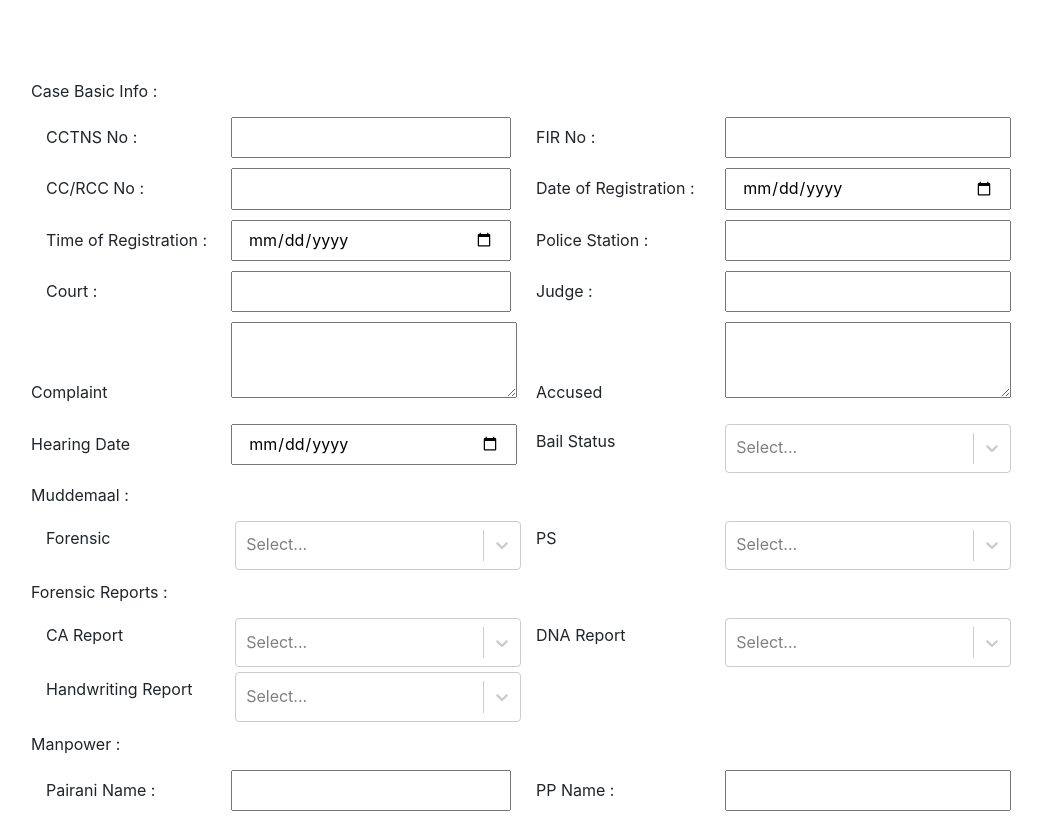
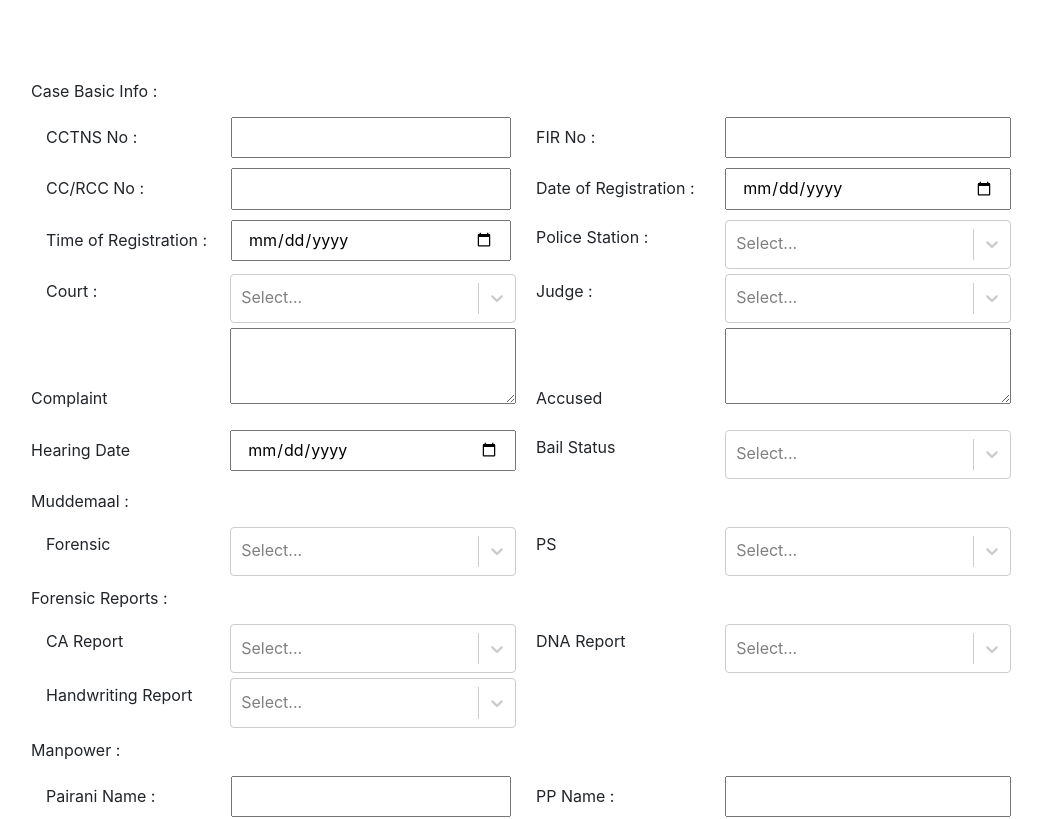
Before and after one commit to sachindelaplex/ccms-web-client, a React (Create React App) app: page /details in a window 1280 px wide. Shown: the top 819 px of the page, without its empty margins (119-1161 px from the left). Built offline with nearby package versions, Linux system fonts and the light colour scheme; no server answers.

Commit message:
submit button

```diff
--- a/src/components/details/details.css
+++ b/src/components/details/details.css
@@ -19,8 +19,8 @@ body {
     padding-left: 0px;
 }
 
-.mrl-4{
-    margin-left: -4px;
+.mrl-5{
+    margin-left: -5px;
 }
 
 .pd-0{
--- a/src/components/details/details.js
+++ b/src/components/details/details.js
@@ -56,6 +56,10 @@ function Details(props){
         setInputs({...inputs, [name]: value})
       }
 
+      const submit = () => {
+
+      }
+
      return (
         <React.Fragment>
             <form class="form">
@@ -88,13 +92,17 @@ function Details(props){
                 <label class="col-5">Time of Registration : </label>
                 <input class="col-7" type="date" name="regTime" value={inputs.regTime} onChange={handleInputChange}/>
                 </div>
-                <div class="w-50">
+                <div class="w-50 row mr-0">
                 <label class="col-5">Police Station :  </label>
-                <input class="col-7" type="text" name="policeStation" value={inputs.policeStation} onChange={handleInputChange}/>
+                <div class="col-7 pd-0">
+                    <Select  name="policeStation" value={policeStation} onChange={e => setPoliceStation(e)} options={options}/>
+                </div>
+
+                {/* <input class="col-7" type="text" name="policeStation" value={inputs.policeStation} onChange={handleInputChange}/>             */}
                 </div>
                 </div>
 
-                <div class="row mr5">
+                {/* <div class="row mr5">
                 <div class="w-50 pdr-10">
                 <label class="col-5">Court :  </label>
                 <input class="col-7" type="text" name="court" value={inputs.court} onChange={handleInputChange}/>
@@ -103,13 +111,30 @@ function Details(props){
                 <label class="col-5">Judge :  </label>
                 <input class="col-7" type="text" name="judge" value={inputs.judge} onChange={handleInputChange}/>
                 </div>
+                </div> */}
+
+
+                <div class="row mr5">
+                <div class="w-50 row mr-0">
+                    <label class="col-5">Court :</label>
+                    <div class="col-7 pd-0 mrl-5">
+                    <Select  name="court" value={court} onChange={e => setCourt(e)} options={options}/>
+                    </div>
+                </div>
+
+                <div class="w-50 row mr-0">
+                    <label class="col-5">Judge :</label>
+                    <div class="col-7 pd-0">
+                    <Select  name="judge" value={judge} onChange={e => setJudge(e)} options={options}/>
+                    </div>
+                </div>
                 </div>
                 </div>
 
                 <div class="row mr5">
                 <div class="w-50">
                     <label class="col-5 pdl-0">Complaint</label>
-                    <textarea class="col-7 mrl-4" name="complaint" value={inputs.complaint} onChange={handleInputChange} />
+                    <textarea class="col-7 mrl-5" name="complaint" value={inputs.complaint} onChange={handleInputChange} />
                 </div>
 
                 <div class="w-50">
@@ -121,7 +146,7 @@ function Details(props){
                 <div class="row mr5">
                 <div class="w-50">
                     <label class="col-5 pdl-0">Hearing Date</label>
-                    <input type="date" class="col-7 mrl-4" name="hearingDate" value={inputs.hearingDate} onChange={handleInputChange}/>
+                    <input type="date" class="col-7 mrl-5" name="hearingDate" value={inputs.hearingDate} onChange={handleInputChange}/>
                 </div>
 
                 <div class="w-50 row mr-0">
@@ -137,7 +162,7 @@ function Details(props){
                 <div class="row mr5">
                 <div class="w-50 row mr-0">
                     <label class="col-5">Forensic</label>
-                    <div class="col-7 pd-0">
+                    <div class="col-7 pd-0 mrl-5">
                     <Select  name="forensic" value={forensic} onChange={e => setForensic(e)} options={options}/>
                     </div>
                 </div>
@@ -156,7 +181,7 @@ function Details(props){
                 <div class="row mr5">
                 <div class="w-50 row mr-0">
                     <label class="col-5">CA Report</label>
-                    <div class="col-7 pd-0">
+                    <div class="col-7 pd-0 mrl-5">
                     <Select  name="CA" value={ca} onChange={e => setCA(e)} options={options}/>
                     </div>
                 </div>
@@ -172,8 +197,8 @@ function Details(props){
                 <div class="row mr5">
                 <div class="w-50 row mr-0">
                     <label class="col-5">Handwriting Report</label>
-                    <div class="col-7 pd-0">
-                    <Select  name="handwritingReport" value={handwritingReport} onChange={e => setHandwritingReport} options={options}/>
+                    <div class="col-7 pd-0 mrl-5">
+                    <Select  name="handwritingReport" value={handwritingReport} onChange={e => setHandwritingReport(e)} options={options}/>
                     </div>
                 </div>
                 </div>
@@ -200,6 +225,10 @@ function Details(props){
                 </div>
 
                 </div>
+
+                <div class="d-flex justify-content-center mt-3 login_container">
+					<button type="button" class="btn login_btn" onClick={() => { submit() }}>Submit</button>
+				</div>
             </form>
         </React.Fragment>
      );
```
